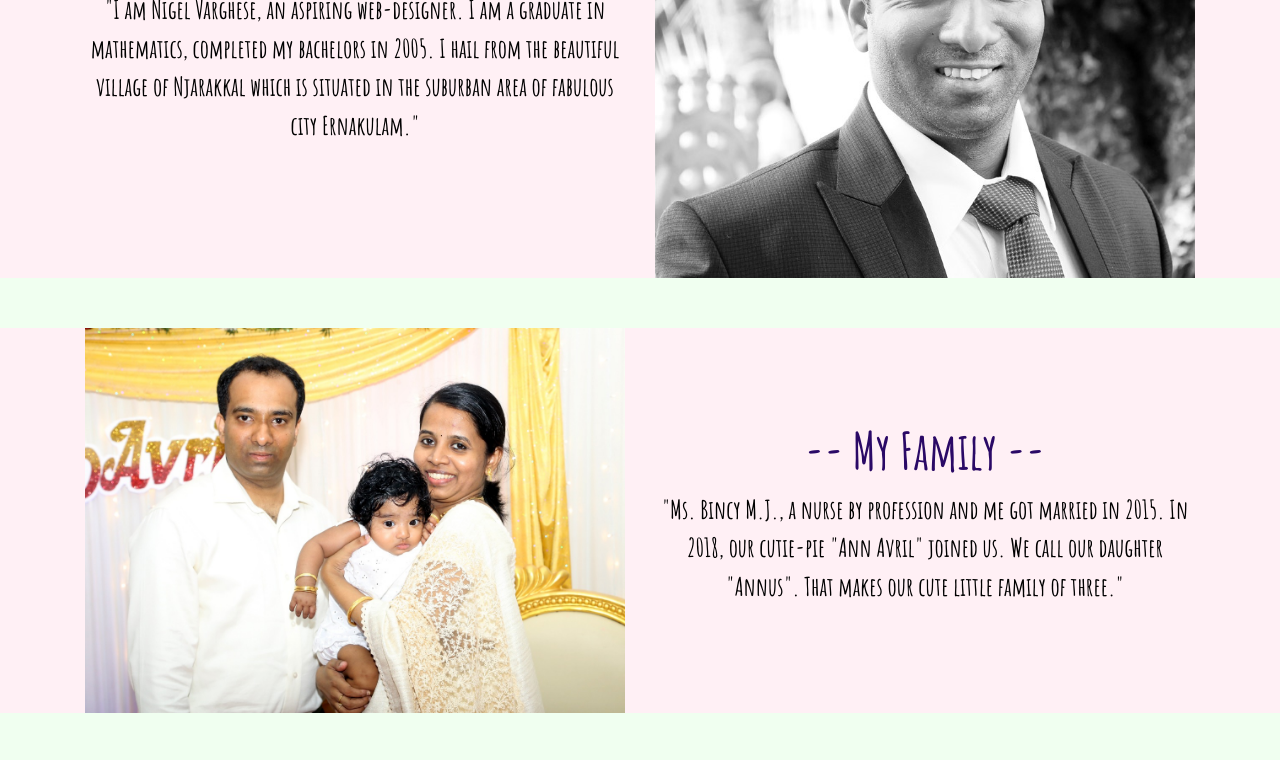
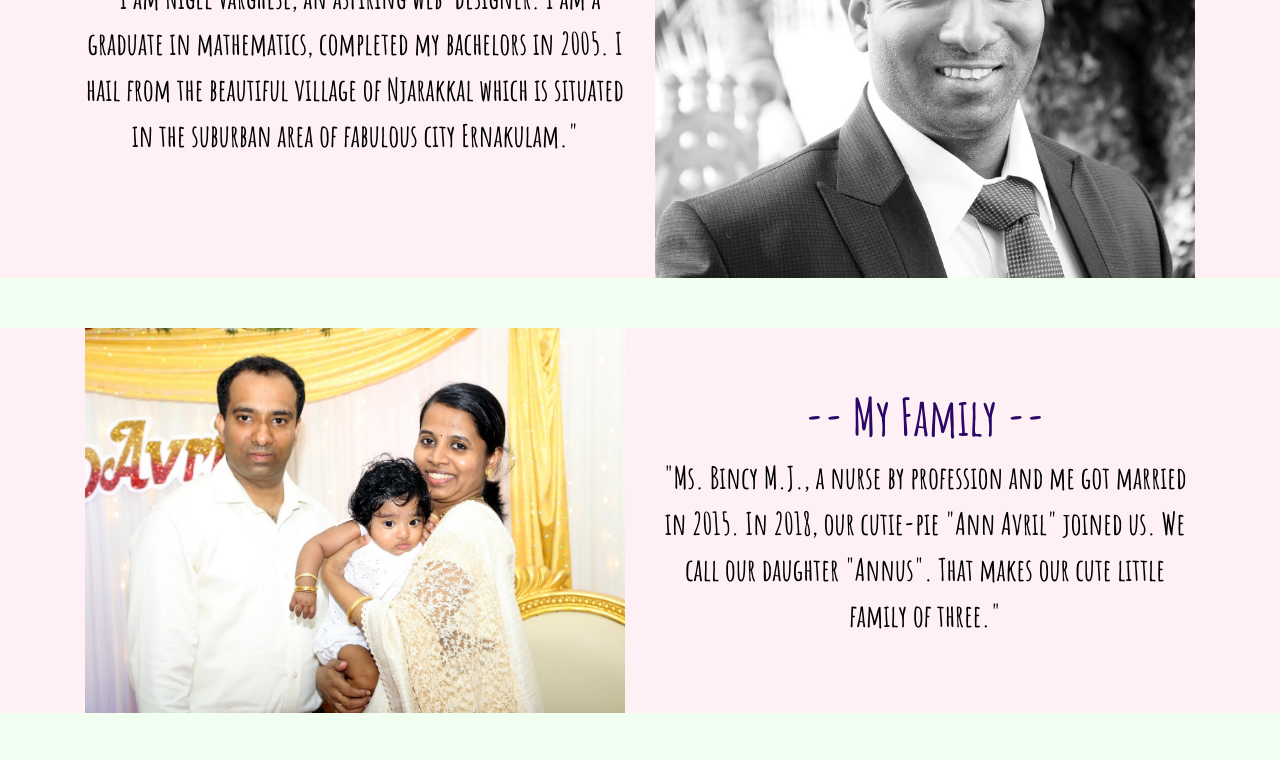
Before and after one commit to nigelvarghese/nigs, a plain HTML site: page index.html in a window 1280 px wide. Shown: the part 647-1407 px from the top of the page. Drawn offline with nearby package versions, Linux system fonts and the light colour scheme.

Commit message:
Final file

```diff
--- a/style.css
+++ b/style.css
@@ -112,7 +112,7 @@ html{
 
     .content{
         font-family: 'Amatic SC', cursive;
-        font-size: 2vw;
+        font-size: 2.4vw;
         font-weight: bold;
         color: black;
     }
```
